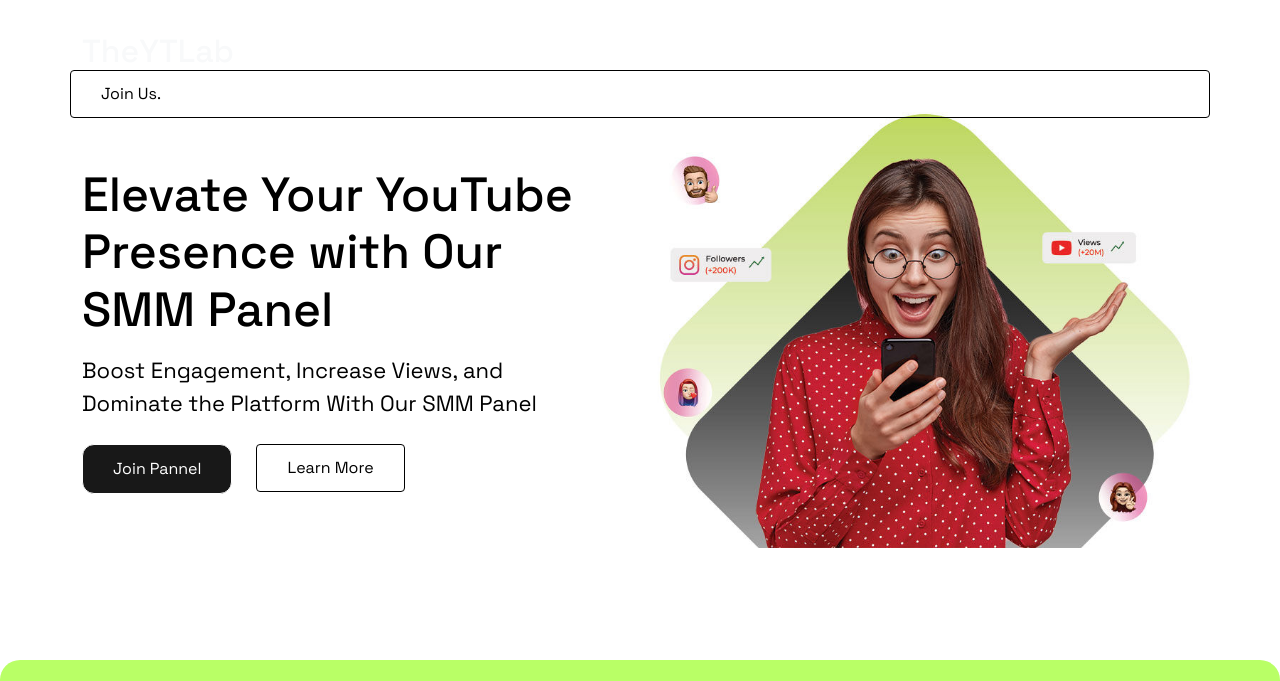
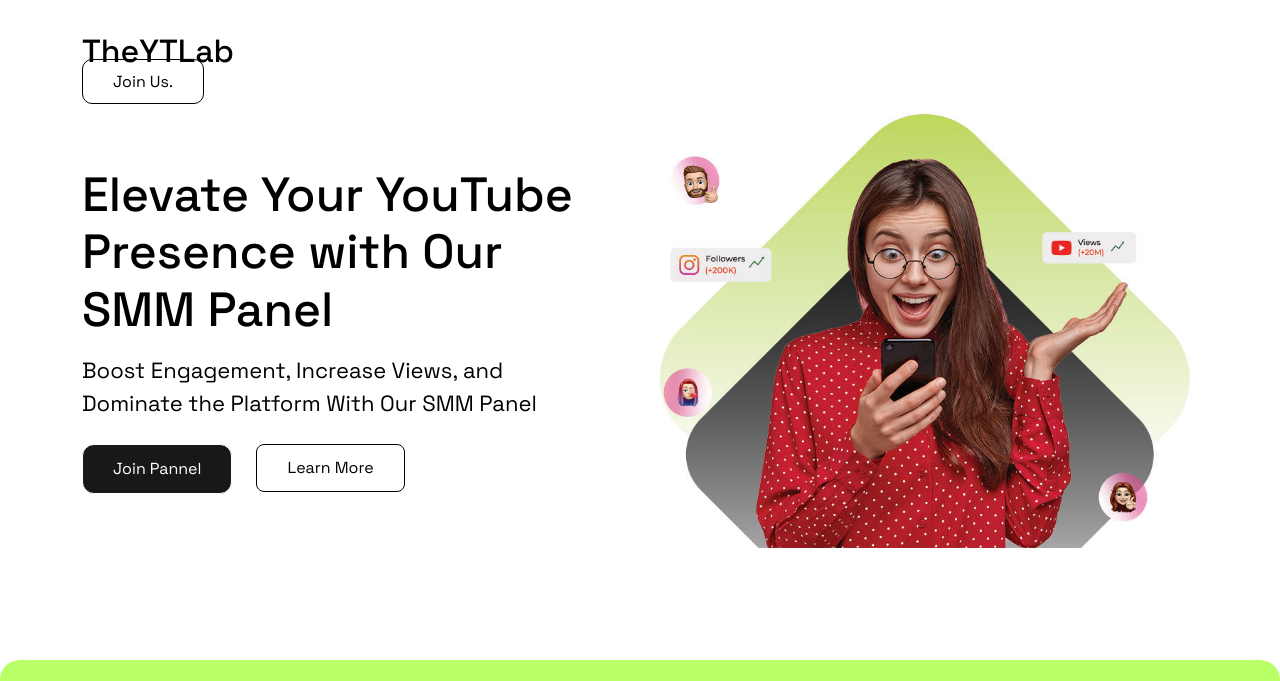
Before and after one commit to ytlab23/youtube-smm-panel-html, a website built with Parcel: page index.html in a window 1280 px wide. Shown: the top 681 px of the page. Built offline with nearby package versions, Linux system fonts and the light colour scheme.

Commit message:
Go Babe please

```diff
--- a/index.css
+++ b/index.css
@@ -137,13 +137,13 @@ body{font-weight:400; font-family:"Space Grotesk", sans-serif;  font-style:norma
 .home-name{width:100%;}
 .home-email{width:100%;}
 .home-button3{}
-.home-button{color:rgb(255,255,255); align-self:flex-start; margin-top:0; transition:0.3s; padding-block:12px; border-color:var(--dl-color-gray-white); border-width:1px; padding-inline:30px; border-radius:var(--dl-radius-radius-radius4); background-color:rgb(24,24,24); border-radius:12px; transition:all 0.3s;}
-.home-button2{margin-top:30px; color:var(--green); align-self:flex-start; transition:0.3s; padding-block:11px; border-color:var(--green); border-width:1px; padding-inline:30px; border-radius:var(--dl-radius-radius-radius4); background-color:transparent;  transition:all 0.3s;}
+.home-button{color:rgb(255,255,255); align-self:flex-start; margin-top:0; transition:0.3s; padding-block:12px; border-color:var(--dl-color-gray-white); border-width:1px; padding-inline:30px; border-radius:var(--dl-radius-radius-radius8); background-color:rgb(24,24,24); border-radius:12px; transition:all 0.3s;}
+.home-button2{margin-top:30px; color:var(--green); align-self:flex-start; transition:0.3s; padding-block:11px; border-color:var(--green); border-width:1px; padding-inline:30px; border-radius:var(--dl-radius-radius-radius8); background-color:transparent;  transition:all 0.3s;}
 .home-button2:hover{color:#000000; border-color:var(--dl-color-gray-black); border-width:1px; background-color:var(--green);}
 .home-button3{color:#000000; border:1px solid #000000; margin-top:0; padding-inline:30px; padding-block:11px;}
 .home-button:hover{color:#000000; border-color:var(--dl-color-gray-black); border-width:1px; background-color:#b9ff66;}
 .home-image14{top:50%; right:-16%; width:400px; height:auto; position:absolute; transform:translateY(-50%); object-fit:cover;}
-.home-footer{gap:var(--dl-space-space-twounits); width:100%; display:flex; padding:3rem; align-items:center; border-radius:var(--dl-radius-radius-radius4); flex-direction:column; background-color:var(--dl-color-primary-black); border-top-left-radius:20px; border-top-right-radius:20px;}
+.home-footer{gap:var(--dl-space-space-twounits); width:100%; display:flex; padding:3rem; align-items:center; border-radius:var(--dl-radius-radius-radius8); flex-direction:column; background-color:var(--dl-color-primary-black); border-top-left-radius:20px; border-top-right-radius:20px;}
 .home-container40{flex:0 0 auto; width:100%; display:flex; align-items:flex-start; flex-direction:row;}
 .home-image15{width:auto; height:24px; object-fit:cover;}
 .home-container42{gap:var(--dl-space-space-halfunit); height:auto; display:flex; margin-top:var(--dl-space-space-oneandhalfunits); align-items:flex-start; flex-direction:row;}
@@ -156,7 +156,7 @@ body{font-weight:400; font-family:"Space Grotesk", sans-serif;  font-style:norma
 .home-text50{color:var(--dl-color-primary-grey); font-style:normal; font-weight:300;}
 .home-text51{color:var(--dl-color-primary-grey); font-style:normal; font-weight:300;}
 .home-container46{display:contents;}
-.home-button4{color:#000000; transition:0.3s; padding-block:11px; border-color:#000000; border-width:1px; padding-inline:30px; border-radius:var(--dl-radius-radius-radius4); background-color:transparent;  transition:all 0.3s;}
+.home-button4{color:#000000; transition:0.3s; padding-block:11px; border-color:#000000; border-width:1px; padding-inline:30px; border-radius:10px; background-color:transparent;  transition:all 0.3s;}
 .sticky .home-button4 {color:var(--green); border-color: var(--green);}
 @media(max-width:1199px){
   .about{flex-direction:column;}
--- a/index.html
+++ b/index.html
@@ -33,7 +33,9 @@
     <div class="home-container">
       <div class="navBar container-fluid" id="navBar">
         <div class="container">
-          <div class="row justify-content-between align-items-center">
+          <div class="row ">
+            <div class="col-12">
+              <div class="justify-content-between align-items-center">
             <!-- <div class="logoB logo">
               <img src="./public/BlackLogo.svg" alt="">
 
@@ -42,11 +44,17 @@
               <img src="./public/whitelogo.svg" alt="">
 
             </div> -->
-            <h2 class="text-light">TheYTLab</h2>
+            <div class="myLogo">
+              <h2 class="">TheYTLab</h2>
+            </div>
+            <div class="myCtaTop">
             <a  class="home-button4 mt-0" href="https://theytlab.com/">
               <span>Join Us.</span>
             </a>
           </div>
+        </div>
+        </div>
+      </div>
         </div>
       </div>
       <section class="home-hero container">
```
